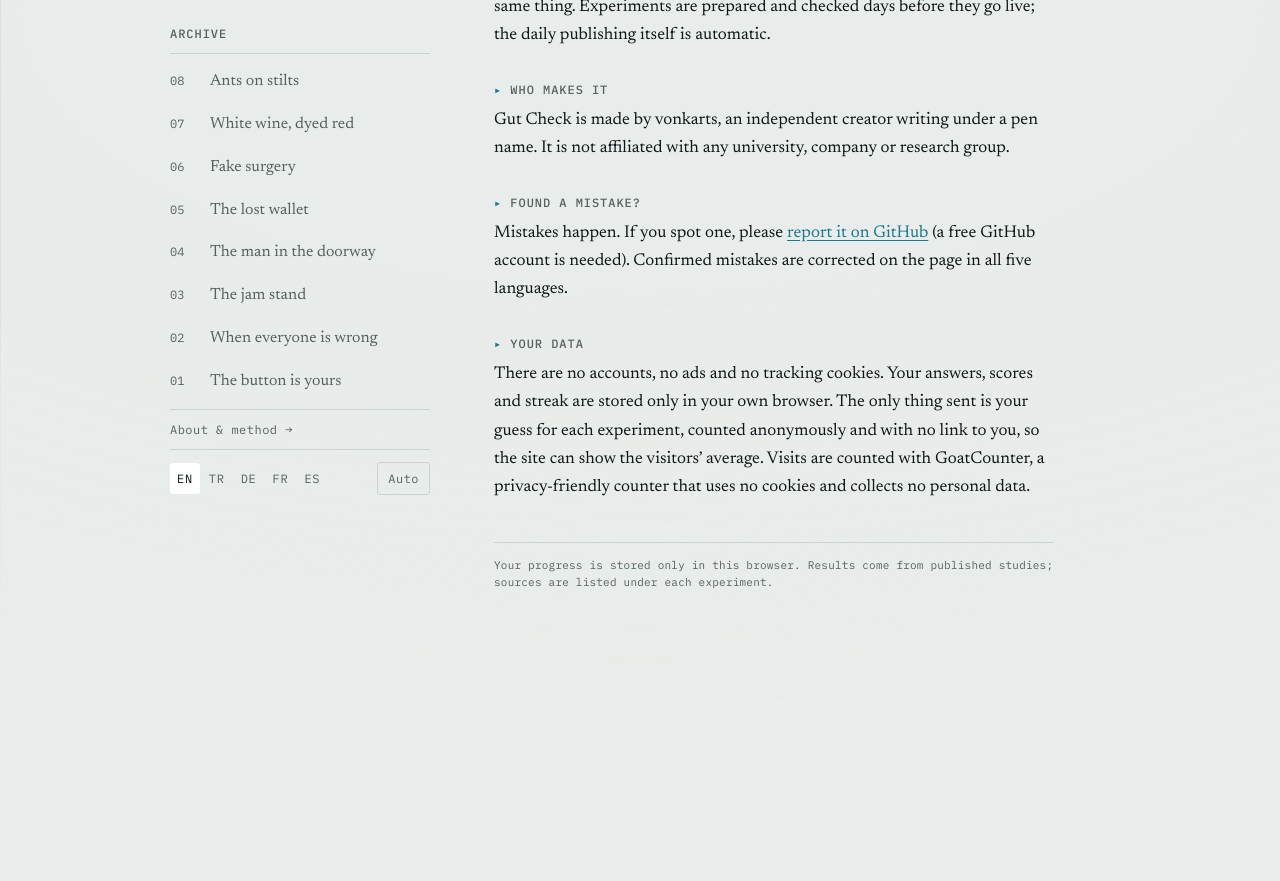
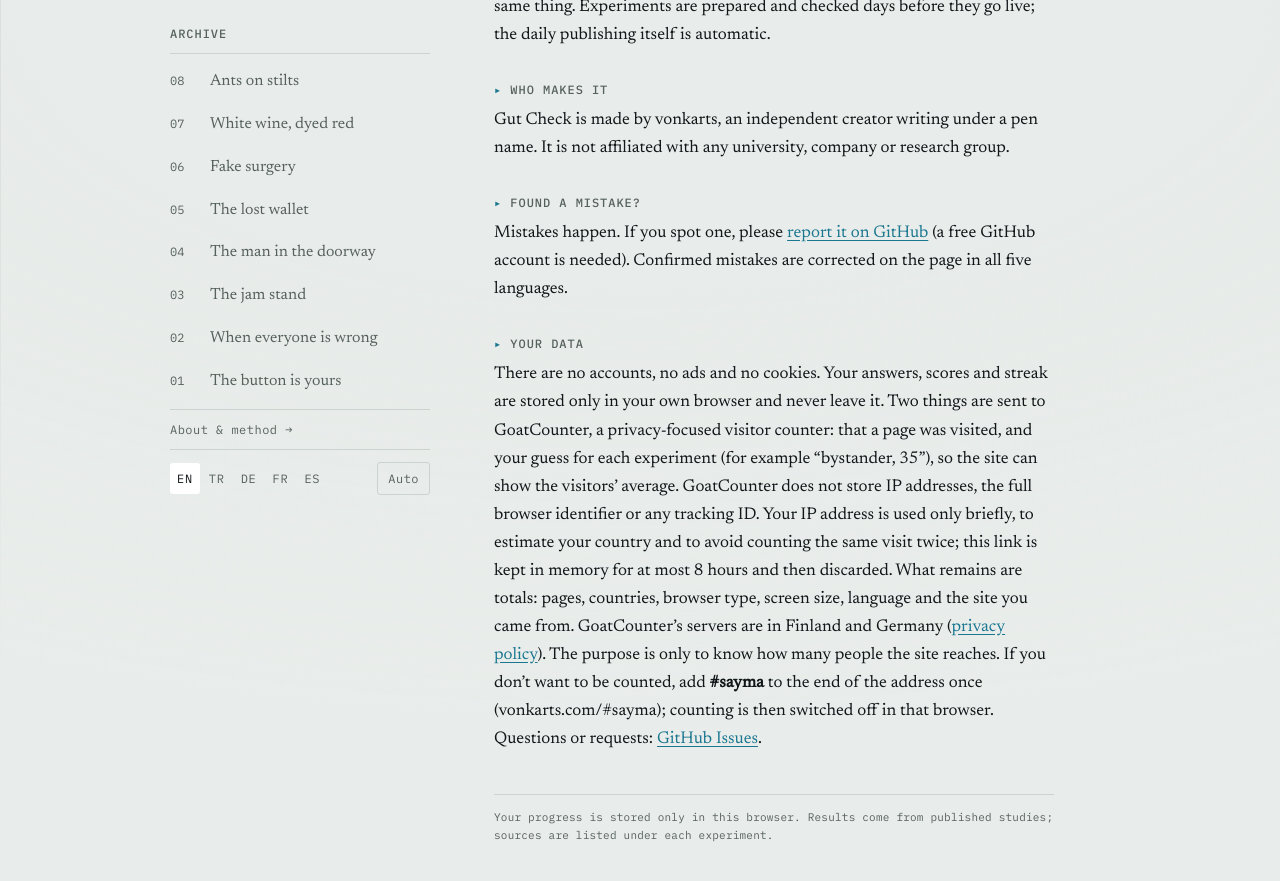
Before and after one commit to vonkarts/vonkarts.github.io, a Jekyll site: the page built from about.md, in a window 1280 px wide and 900 px high, scrolled down 1095 px. Shown: the top 881 px of the window. Built offline with Jekyll 4.4.1, drawn with Linux system fonts in a browser that asks for light colours; before the commit the page ends 1743 px from its top, so only the background shows below that.

Commit message:
Hakkında 'Verilerin' bölümü gerçek veri akışına göre (5 dil): GoatCounter neyi işler, IP saklanmaz, 8 saat, sunucu yeri, amaç, #sayma ile çıkış, iletişim
Co-Authored-By: Claude Opus 5.5 <noreply@anthropic.com>
Claude-Session: https://claude.ai/code/session_01S3aKa9FYuubBrD5bXf86vX

```diff
--- a/about.md
+++ b/about.md
@@ -33,4 +33,4 @@ Gut Check is made by vonkarts, an independent creator writing under a pen name.
 Mistakes happen. If you spot one, please [report it on GitHub](https://github.com/vonkarts/vonkarts.github.io/issues/new) (a free GitHub account is needed). Confirmed mistakes are corrected on the page in all five languages.
 
 ## Your data
-There are no accounts, no ads and no tracking cookies. Your answers, scores and streak are stored only in your own browser. The only thing sent is your guess for each experiment, counted anonymously and with no link to you, so the site can show the visitors’ average. Visits are counted with GoatCounter, a privacy-friendly counter that uses no cookies and collects no personal data.
+There are no accounts, no ads and no cookies. Your answers, scores and streak are stored only in your own browser and never leave it. Two things are sent to GoatCounter, a privacy-focused visitor counter: that a page was visited, and your guess for each experiment (for example “bystander, 35”), so the site can show the visitors’ average. GoatCounter does not store IP addresses, the full browser identifier or any tracking ID. Your IP address is used only briefly, to estimate your country and to avoid counting the same visit twice; this link is kept in memory for at most 8 hours and then discarded. What remains are totals: pages, countries, browser type, screen size, language and the site you came from. GoatCounter’s servers are in Finland and Germany ([privacy policy](https://www.goatcounter.com/help/privacy)). The purpose is only to know how many people the site reaches. If you don’t want to be counted, add **#sayma** to the end of the address once (vonkarts.com/#sayma); counting is then switched off in that browser. Questions or requests: [GitHub Issues](https://github.com/vonkarts/vonkarts.github.io/issues).
```
Also changed, not shown: de/ueber.md (+1 -1 lines), es/acerca-de.md (+1 -1 lines), fr/a-propos.md (+1 -1 lines), tr/hakkinda.md (+1 -1 lines), README.md.
